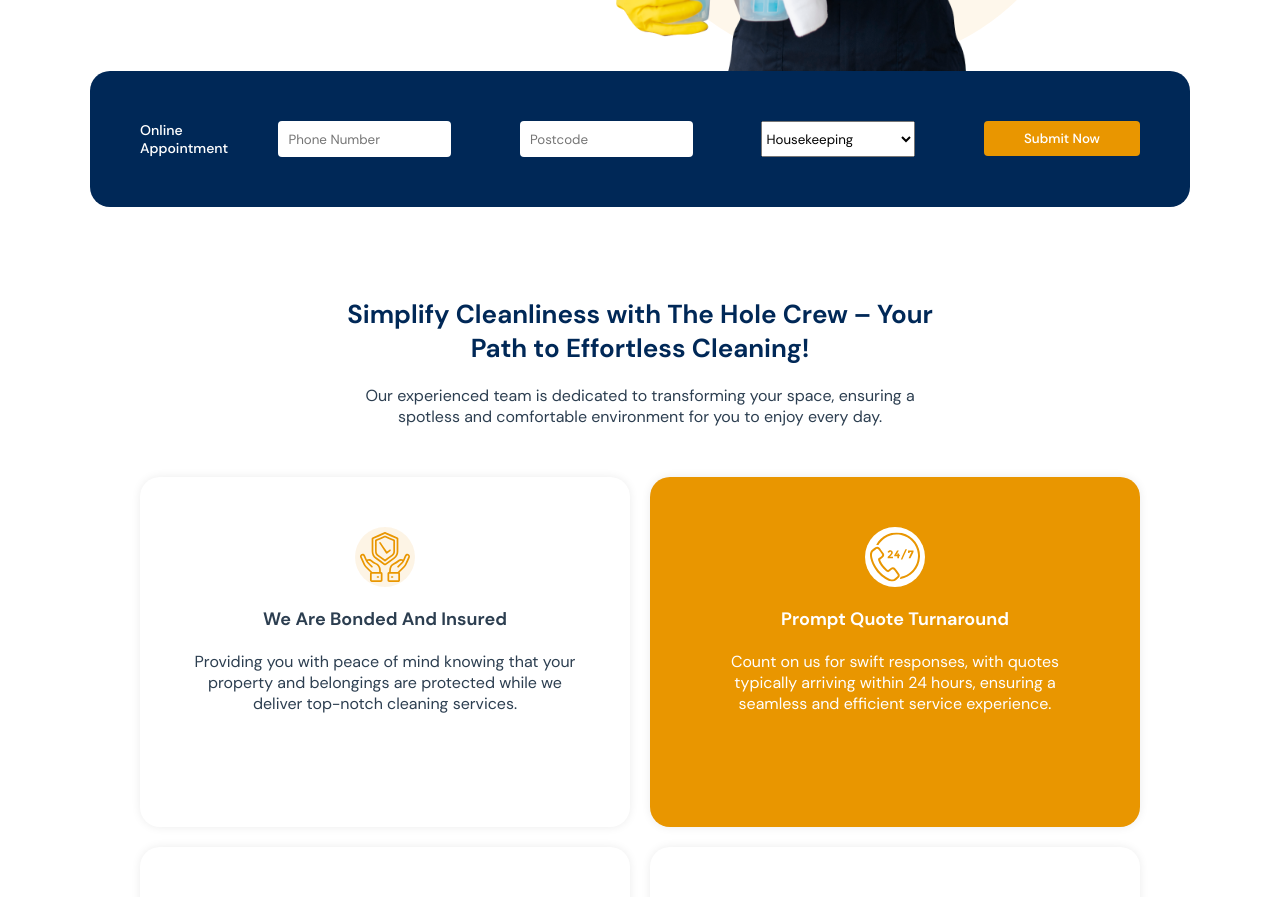
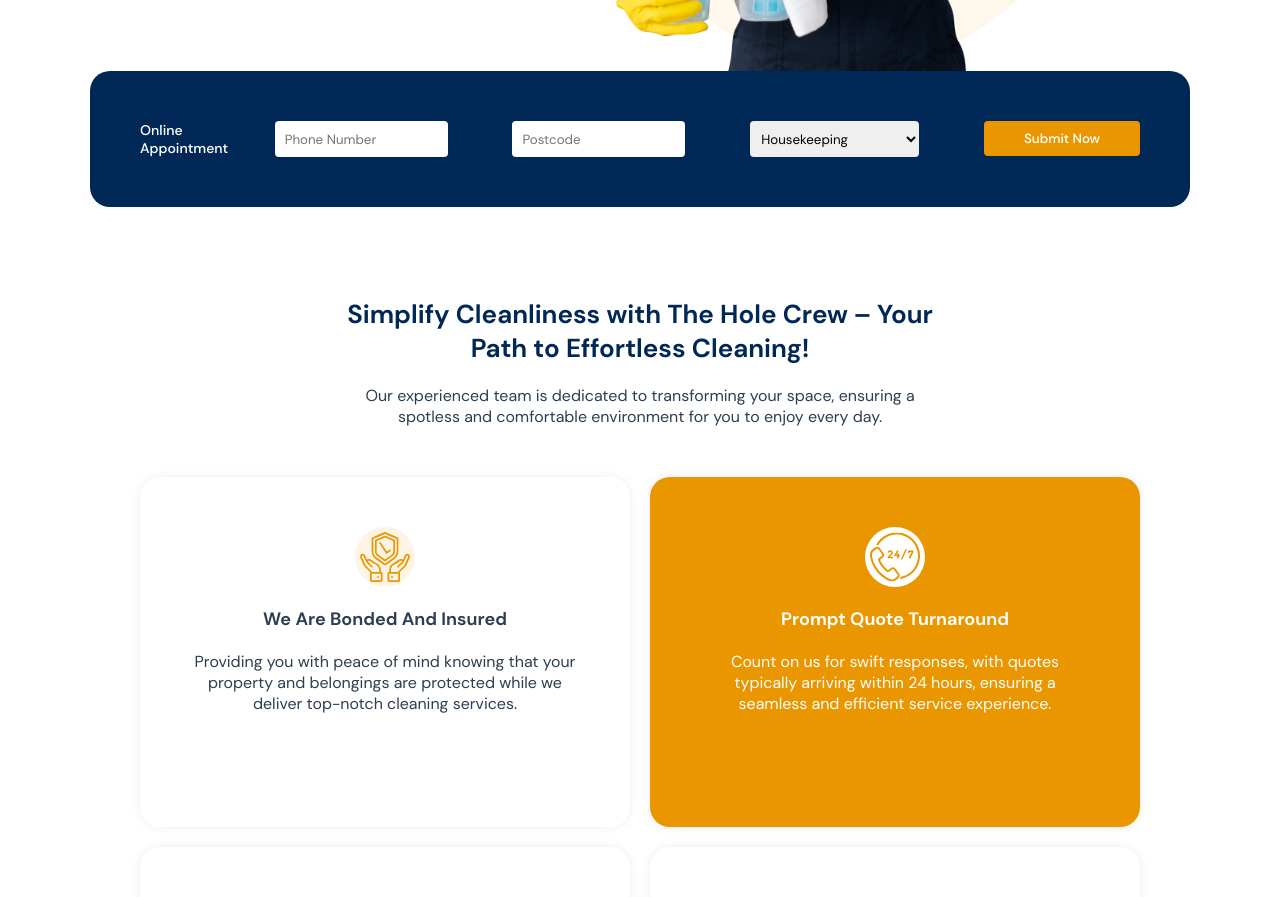
Before and after one commit to steve0288/cleaner, a Vue app: page /#/ in a window 1280 px wide. Shown: the part 780-1677 px from the top of the page. Built offline with nearby package versions, Linux system fonts and the light colour scheme.

Commit message:
Fixed styling against the appointment form

```diff
--- a/src/components/OnlineAppointments.vue
+++ b/src/components/OnlineAppointments.vue
@@ -80,11 +80,16 @@ export default defineComponent({
       max-width: 70px;
     }
 
-    input{
+    input,
+    select{
       padding: 5px 10px;
       border-radius: 4px;
       border: none;
     }
+    select{
+      padding-left: 7px;
+    }
+
     .submit-button{
       margin-left: 0;
       padding: 5px 40px;
```
